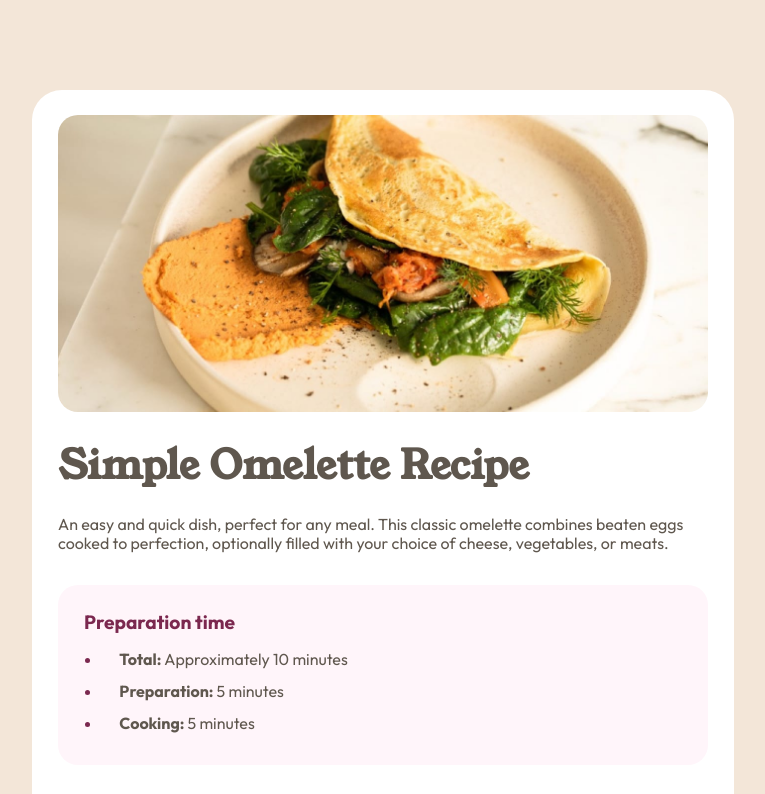
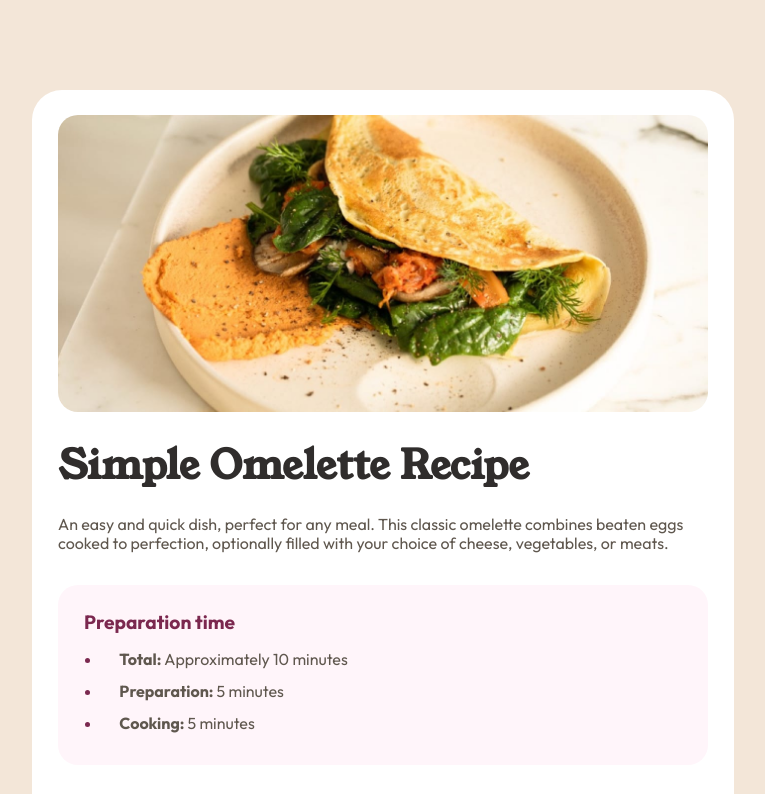
Before and after one commit to martindvs/18-100-day-challenge, a plain HTML site: page index.html in a window 1280 px wide. Shown: the top 794 px of the page, without its empty margins (257-1022 px from the left). Drawn offline with Linux system fonts and the light colour scheme.

Commit message:
second version

```diff
--- a/css/styles.css
+++ b/css/styles.css
@@ -96,6 +96,7 @@ img {
 h1 {
   font-family: var(--font-young);
   font-size: 250%;
+  color: var(--dark-charcoal);
 }
 
 p {
```
